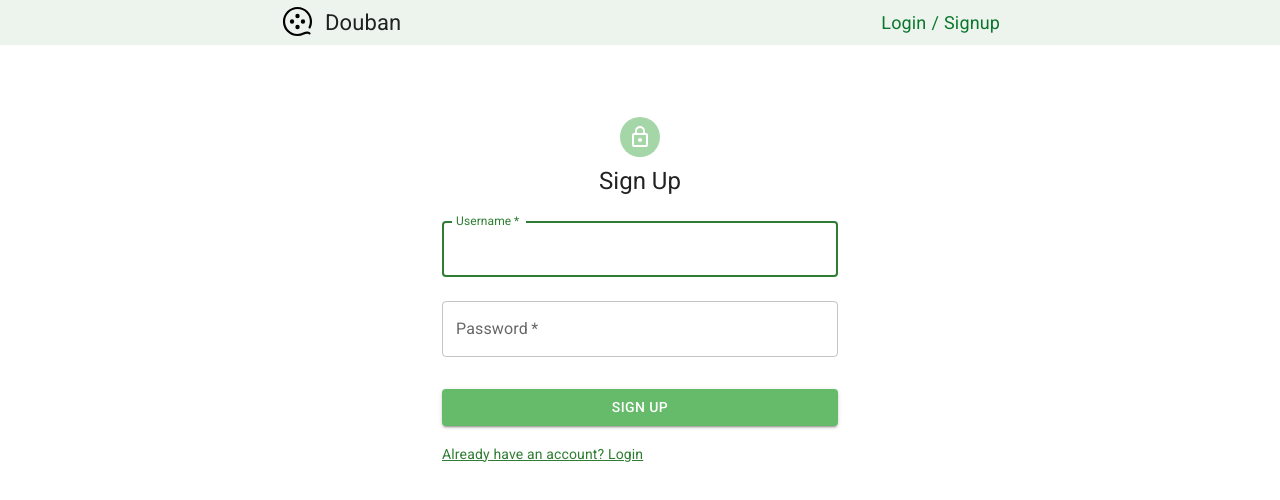
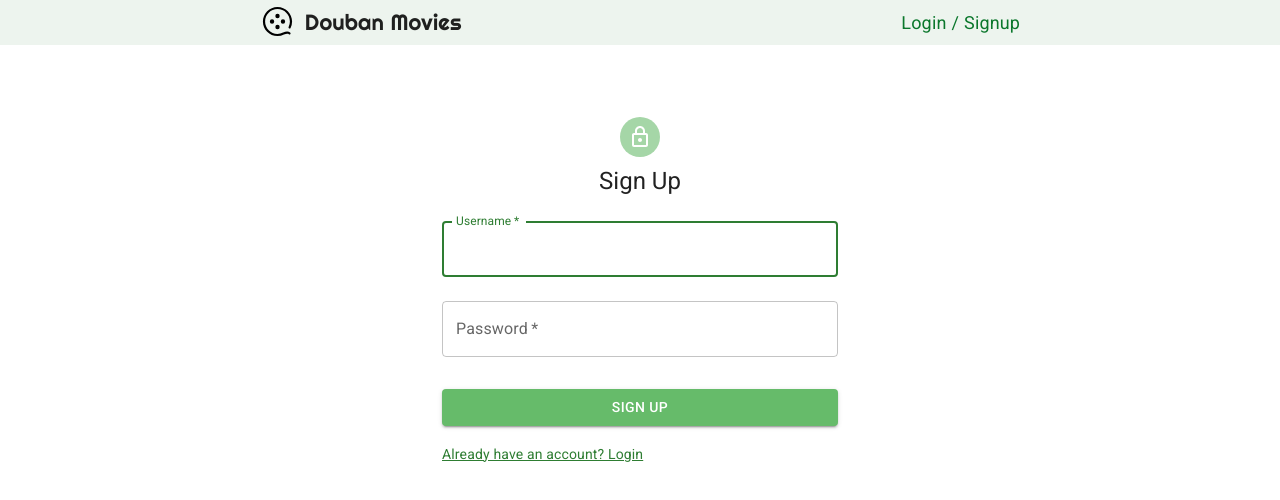
Before and after one commit to KelvinQiu802/douban-comp2013j-client, a Next.js app: page /signup in a window 1280 px wide. Shown: the top 500 px of the page. Built offline with nearby package versions, Linux system fonts and the light colour scheme.

Commit message:
feat: header style

```diff
--- a/app/Header.jsx
+++ b/app/Header.jsx
@@ -20,7 +20,7 @@ function Header() {
             alt='facivon'
             className={style.icon}
           />
-          <h1>Douban</h1>
+          <h1>Douban Movies</h1>
         </div>
 
         <div className={style.right}>
--- a/app/header.module.css
+++ b/app/header.module.css
@@ -23,6 +23,7 @@
 .content h1 {
   font-size: 22px;
   font-weight: 400;
+  font-family: 'Righteous', cursive;
 }
 
 .icon {
--- a/app/layout.jsx
+++ b/app/layout.jsx
@@ -13,7 +13,15 @@ export const metadata = {
 export default function RootLayout({ children }) {
   return (
     <html lang='en'>
-      <link rel='icon' href='/favicon.svg' sizes='any' />
+      <head>
+        <link rel='icon' href='/favicon.svg' sizes='any' />
+        <link rel='preconnect' href='https://fonts.googleapis.com' />
+        <link rel='preconnect' href='https://fonts.gstatic.com' crossorigin />
+        <link
+          href='https://fonts.googleapis.com/css2?family=Righteous&display=swap'
+          rel='stylesheet'
+        />
+      </head>
       <body>
         <div>
           <Header />
```
